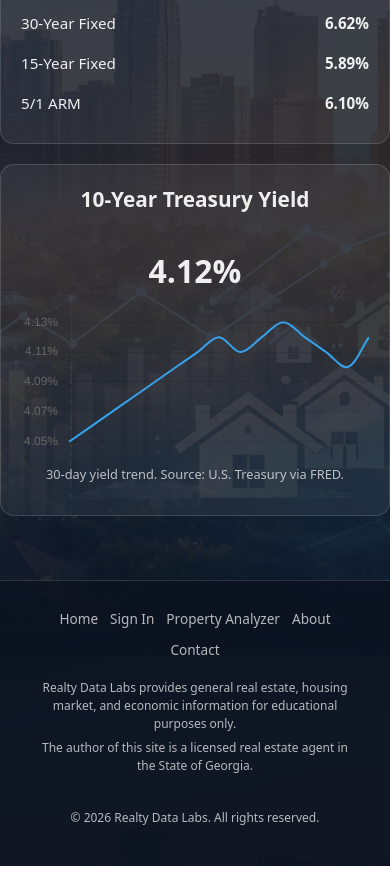
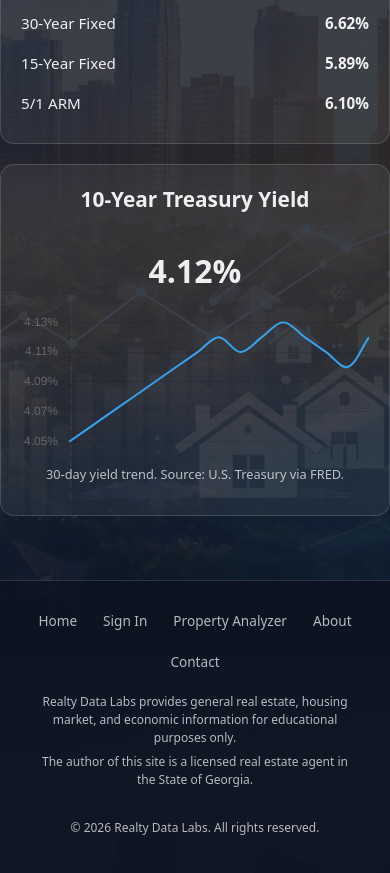
Before and after one commit to nawilliams95-bit/my-first-site, a plain HTML site: page index.html in a window 390 px wide. Shown: the part 1033-1906 px from the top of the page. Drawn offline with nearby package versions, Linux system fonts and the light colour scheme; no server answers.

Commit message:
Add files via upload

```diff
--- a/css/base.css
+++ b/css/base.css
@@ -268,3 +268,54 @@ body {
     font-size: 0.85rem;
   }
 }
+/* ===============================
+   HARD MOBILE FOOTER OVERRIDE
+   =============================== */
+
+@media (max-width: 768px) {
+
+  footer.site-footer {
+    width: 100%;
+    padding: 24px 16px;
+  }
+
+  footer.site-footer .container {
+    padding-left: 0;
+    padding-right: 0;
+  }
+
+  footer.site-footer .footer-inner {
+    display: flex !important;
+    flex-direction: column !important;
+    align-items: center !important;
+    justify-content: center !important;
+    text-align: center !important;
+    gap: 16px !important;
+    width: 100%;
+  }
+
+  footer.site-footer .footer-nav {
+    display: flex !important;
+    flex-wrap: wrap !important;
+    justify-content: center !important;
+    align-items: center !important;
+    gap: 10px !important;
+    width: 100%;
+  }
+
+  footer.site-footer .footer-nav a {
+    display: inline-block;
+    font-size: 0.85rem !important;
+    padding: 6px 8px;
+    white-space: nowrap;
+  }
+
+  footer.site-footer .footer-disclaimer,
+  footer.site-footer .footer-meta {
+    max-width: 90%;
+    margin-left: auto;
+    margin-right: auto;
+    font-size: 0.75rem;
+    line-height: 1.5;
+  }
+}
```
